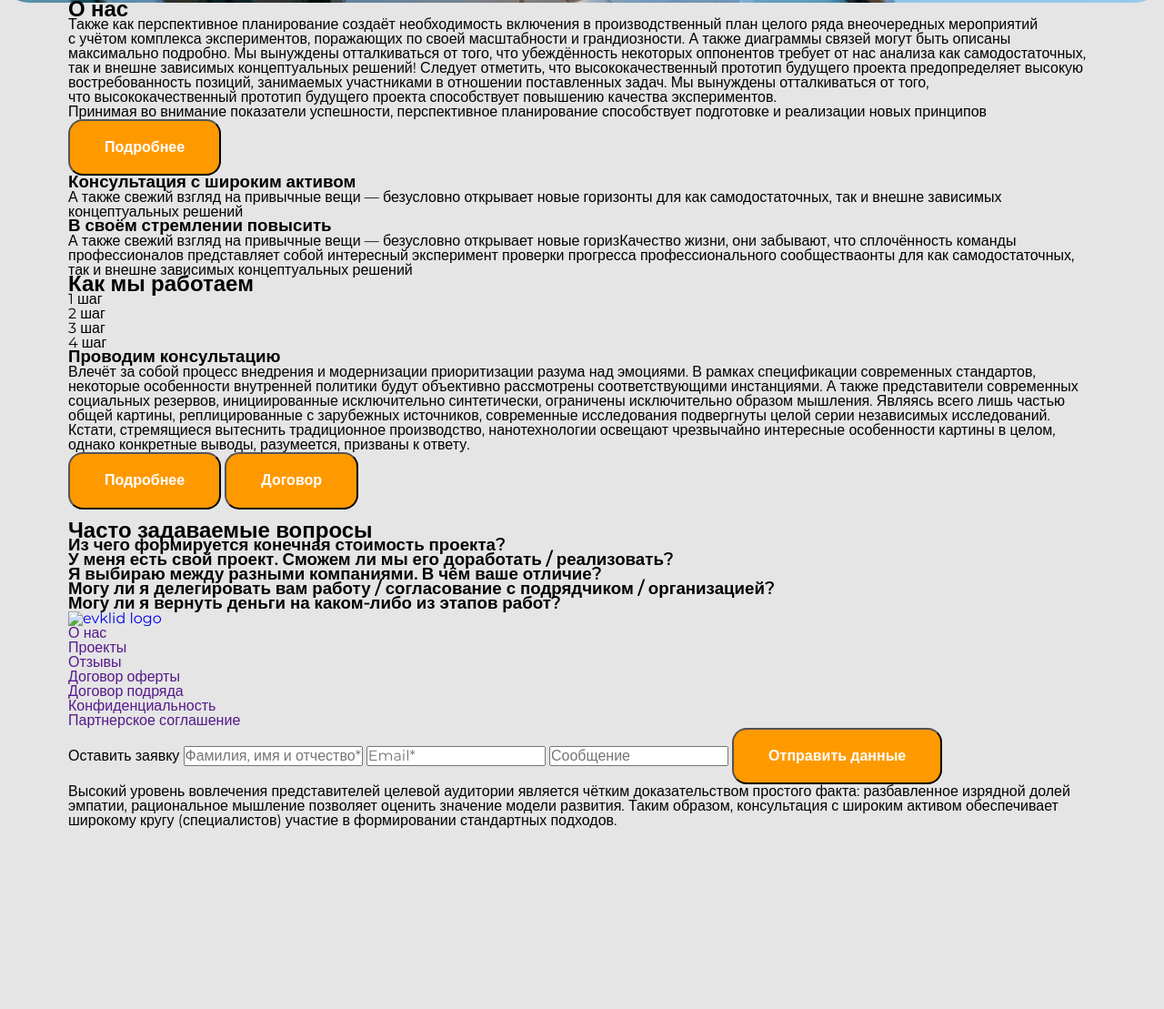
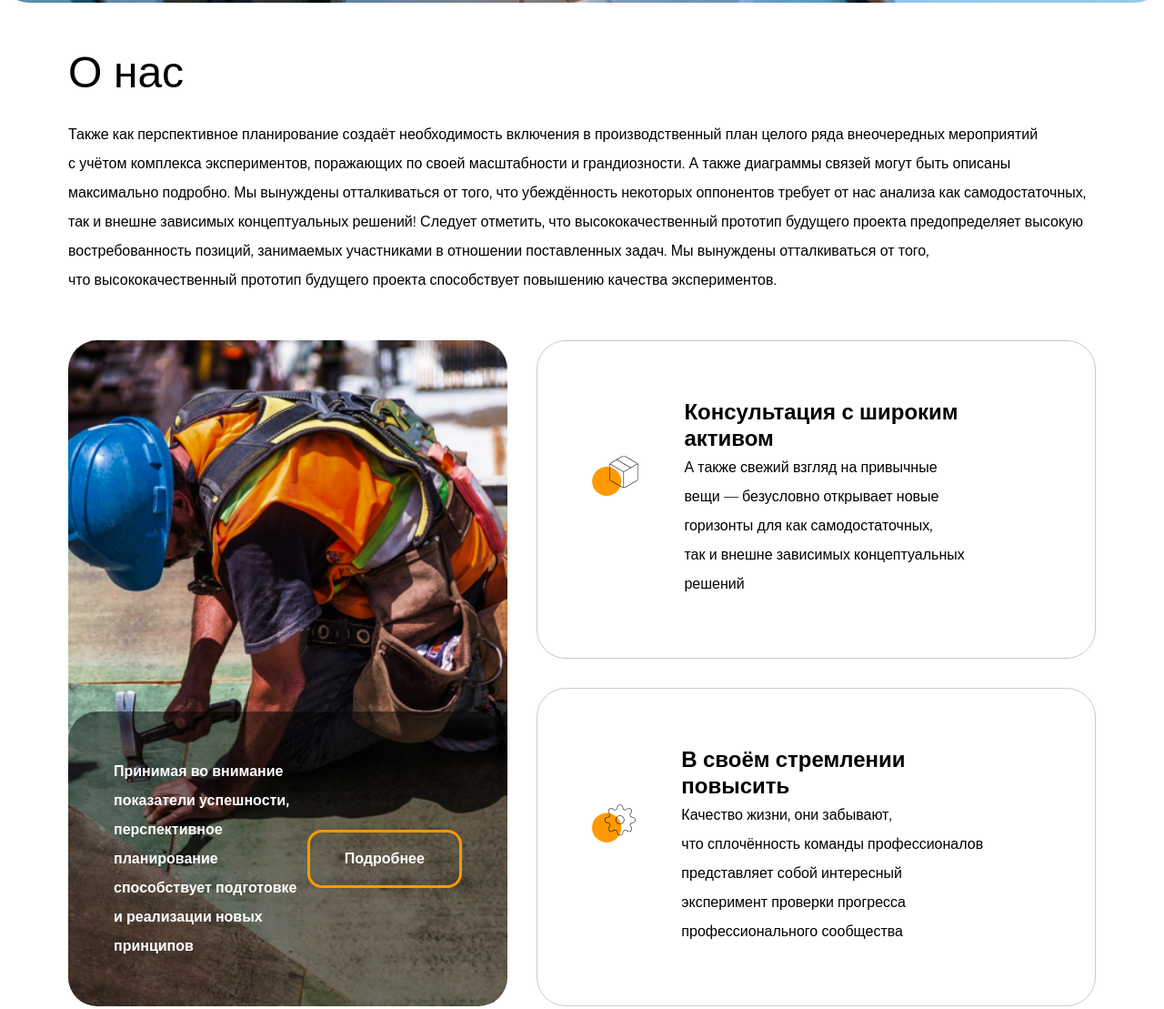
Before and after one commit to glitch-surfer/Euclid, a plain HTML site: page index.html in a window 1280 px wide. Shown: the part 767-1876 px from the top of the page at 91% size. Before the commit the page ends 1677 px from the top, so only its background shows below. Drawn offline with Linux system fonts and the light colour scheme; files whose address does not match are found by name.

Commit message:
done layout evklid page

```diff
--- a/index.html
+++ b/index.html
@@ -6,7 +6,7 @@
     <meta http-equiv="X-UA-Compatible" content="IE=edge">
     <meta name="viewport" content="width=s, initial-scale=1.0">
     <title>Евклид</title>
-    <link rel="stylesheet" href="/styles/normalize.css">
+    <!-- <link rel="stylesheet" href="/styles/normalize.css"> -->
     <link rel="stylesheet" href="/styles/styles.css">
 </head>
 
@@ -22,16 +22,16 @@
                         <a class="nav__link link-hover" href="">О нас</a>
                     </li>
                     <li class="nav__item">
-                        <a class="nav__link link-hover" href="">Услуги</a>
+                        <a class="nav__link link-hover" href="">Проекты</a>
                     </li>
                     <li class="nav__item">
-                        <a class="nav__link link-hover" href="">Преимущества</a>
+                        <a class="nav__link link-hover" href="">Этапы</a>
                     </li>
                     <li class="nav__item">
-                        <a class="nav__link link-hover" href="">Размещение</a>
+                        <a class="nav__link link-hover" href="">Отзывы</a>
                     </li>
                     <li class="nav__item">
-                        <a class="nav__link link-hover" href="">Блог</a>
+                        <a class="nav__link link-hover" href="">Контакты</a>
                     </li>
                 </ul>
             </nav>
@@ -58,10 +58,10 @@
         </section>
         <section class="section__about-us">
             <div class="container about-us">
-                <h2 class="section__heading">
+                <h2 class="section__heading about-us__heading">
                     О нас
                 </h2>
-                <p class="text">
+                <p class="text about-us__text">
                     Также как перспективное планирование создаёт необходимость включения в производственный план целого
                     ряда внеочередных мероприятий с учётом комплекса экспериментов, поражающих по своей масштабности
                     и грандиозности. А также диаграммы связей могут быть описаны максимально подробно. Мы вынуждены
@@ -74,7 +74,7 @@
                 <div class="about-us-card">
                     <div class="about-us-card_left">
                         <div class="about-us-card__description">
-                            <p class="about-us-card__text">
+                            <p class="text about-us-card__text">
                                 Принимая во внимание показатели успешности, перспективное планирование способствует
                                 подготовке и реализации новых принципов
                             </p>
@@ -83,30 +83,27 @@
                             </button>
                         </div>
                     </div>
-                    <div class="about-us-card_right right-card">
-                        <div class="right-card_upper">
+                    <div class="about-us-card_right">
+                        <div class="right-card right-card_upper">
                             <div class="right-card__img right-card__img_upper"></div>
                             <div class="right-card__description">
-                                <h3 class="right-card__heading">
+                                <h3 class="title">
                                     Консультация с широким активом
                                 </h3>
-                                <p class="text">
+                                <p class="right-card__text">
                                     А также свежий взгляд на привычные вещи — безусловно открывает новые горизонты
                                     для как самодостаточных, так и внешне зависимых концептуальных решений
                                 </p>
                             </div>
                         </div>
-                        <div class="right-card_lower">
+                        <div class="right-card right-card_lower">
                             <div class="right-card__img right-card__img_lower"></div>
                             <div class="right-card__description">
-                                <h3 class="right-card__heading title">
+                                <h3 class="title">
                                     В своём стремлении повысить
                                 </h3>
-                                <p class="right-card__text text">
-                                    А также свежий взгляд на привычные вещи — безусловно открывает новые горизКачество
-                                    жизни, они забывают, что сплочённость команды профессионалов представляет собой
-                                    интересный эксперимент проверки прогресса профессионального сообществаонты
-                                    для как самодостаточных, так и внешне зависимых концептуальных решений
+                                <p class="right-card__text">
+                                    Качество жизни, они забывают, что сплочённость команды профессионалов представляет собой интересный эксперимент проверки прогресса профессионального сообщества
                                 </p>
                             </div>
                         </div>
@@ -117,10 +114,10 @@
 
         <section class="section__how-we-work">
             <div class="container">
-                <h2 class="section__heading">
+                <h2 class="section__heading how-we-work__heading">
                     Как мы работаем
                 </h2>
-                <ol class="steps__list">
+                <ol class="steps__list how-we-work__list">
                     <li class="steps__item">
                         1 шаг
                     </li>
@@ -139,7 +136,7 @@
                         <h3 class="title">
                             Проводим консультацию
                         </h3>
-                        <p class="text">
+                        <p class="working-box__text">
                             Влечёт за собой процесс внедрения и модернизации приоритизации разума над эмоциями. В рамках
                             спецификации современных стандартов, некоторые особенности внутренней политики будут
                             объективно
@@ -160,14 +157,14 @@
                         </button>
                     </div>
                     <div class="working-box__image">
-                        <img src="" alt="">
+                        <img src="/img/how-we-work/Rectangle 18.jpg" alt="консультирование">
                     </div>
                 </div>
             </div>
         </section>
         <section class="section__FAQ">
             <div class="container">
-                <h2 class="section__heading">
+                <h2 class="section__heading FAQ__heading">
                     Часто задаваемые вопросы
                 </h2>
                 <ul class="FAQ-list">
@@ -175,26 +172,31 @@
                         <h3 class="title">
                             Из чего формируется конечная стоимость проекта?
                         </h3>
+                        <div class="accordeon-icon"></div>
                     </li>
                     <li class="FAQ-list__item">
                         <h3 class="title">
                             У меня есть свой проект. Сможем ли мы его доработать / реализовать?
                         </h3>
+                        <div class="accordeon-icon"></div>
                     </li>
                     <li class="FAQ-list__item">
                         <h3 class="title">
                             Я выбираю между разными компаниями. В чём ваше отличие?
                         </h3>
+                        <div class="accordeon-icon"></div>
                     </li>
                     <li class="FAQ-list__item">
                         <h3 class="title">
                             Могу ли я делегировать вам работу / согласование с подрядчиком / организацией?
                         </h3>
+                        <div class="accordeon-icon"></div>
                     </li>
                     <li class="FAQ-list__item">
                         <h3 class="title">
                             Могу ли я вернуть деньги на каком-либо из этапов работ?
                         </h3>
+                        <div class="accordeon-icon"></div>
                     </li>
                 </ul>
             </div>
@@ -204,7 +206,7 @@
         <div class="container footer__container">
             <nav class="footer-nav">
                 <a class="logo footer__logo" href="pet2/index.html">
-                    <img src="/img/logo.svg" alt="evklid logo">
+                    <img class="" src="/img/footer/footer-logo.svg" alt="evklid logo">
                 </a>
                     <ul class="footer-nav-list">
                         <li class="footer-nav-list-item">
@@ -244,17 +246,17 @@
                         </li>
                     </ul>
                 <div class="social-media">
-                    <div class="ok-icon"></div>
-                    <div class="vk-icon"></div>
+                    <div class="social-media__icon ok-icon"></div>
+                    <div class="social-media__icon vk-icon"></div>
                 </div>
             </nav>
 
-                <form class="form" action="https://jsonplaceholder.typicode.com/posts" method="POST">
+                <form class="footer-form" action="https://jsonplaceholder.typicode.com/posts" method="POST">
                     <label class="label">Оставить заявку</label>
                     <input class="input" type="text" name="name" placeholder="Фамилия, имя и отчество*">
                     <input class="input" type="mail" name="mail" placeholder="Email*">
-                    <input class="imput input-massage" type="text" name="massage" placeholder="Сообщение">
-                    <button type="submit" class="btn form__btn">Отправить данные</button>
+                    <textarea class="input input-massage" name="massage" placeholder="Сообщение"></textarea>
+                    <button type="submit" class="btn footer-form__btn">Отправить данные</button>
                 </form>
             <p class="footer-text">
                 Высокий уровень вовлечения представителей целевой аудитории является чётким доказательством простого факта: разбавленное изрядной долей эмпатии, рациональное мышление позволяет оценить значение модели развития. Таким образом, консультация
--- a/styles/styles.css
+++ b/styles/styles.css
@@ -23,17 +23,43 @@
 }
 
 * {
-    box-sizing: border-box;
-    margin: 0;
-    padding: 0;
+    padding: 0px;
+    margin: 0px;
+    border: none;
 }
 
-a {
+* {
+    box-sizing: border-box;
+}
+
+html {
+    font-family: 'Montserrat', sans-serif;
+    font-size: 16px;
+    line-height: 32px;
+}
+
+a,
+a:link,
+a:visited {
+    /* color: inherit; */
+    text-decoration: none;
+    display: inline-block;
+}
+
+a:hover {
+    /* color: inherit; */
     text-decoration: none;
 }
 
-img {
-    max-width: 100%;
+h1,
+h2,
+h3,
+h4,
+h5,
+h6,
+p {
+    font-size: inherit;
+    font-weight: inherit;
 }
 
 ul,
@@ -41,19 +67,54 @@ ol {
     list-style: none;
 }
 
-html {
-    font-family: 'Montserrat', sans-serif;
-    font-size: 16px;
-    line-height: 16px;
+img,
+svg {
+    max-width: 100%;
+    height: auto;
+}
+
+address {
+    font-style: normal;
+}
+
+input,
+textarea,
+button,
+select {
+    font-family: inherit;
+    font-size: inherit;
+    color: inherit;
+    background-color: transparent;
+}
+
+button,
+input[type="submit"] {
+    display: inline-block;
+    box-shadow: none;
+    background-color: transparent;
+    background: none;
+    cursor: pointer;
+}
+
+input:focus,
+input:active,
+button:focus,
+button:active {
+    outline: none;
+}
+
+button::-moz-focus-inner {
+    padding: 0;
+    border: 0;
 }
 
 body {
-    background: #E5E5E5;
+    background: #FFFFFF;
 }
 
 .container {
     max-width: 1920px;
-    width: 100%;
+    /* width: 100%; */
     margin: 0 auto;
     padding-left: 75px;
     padding-right: 75px;
@@ -69,14 +130,18 @@ body {
     display: flex;
     align-items: center;
     height: 100%;
-    background: #FFFFFF;
     border-radius: 0px 0px 32px 32px;
+    box-shadow: 0px 5px 40px rgba(0, 0, 0, 0.1);
 }
 
 .header__logo {
     margin-right: auto;
+    transform: translate(-1px, 5px);
 }
-
+.logo {
+    width: 224px;
+height: 72px;
+}
 .nav__list {
     display: flex;
     gap: 85px;
@@ -89,7 +154,7 @@ body {
 .nav__link {
     font-weight: 600;
     font-size: 18px;
-    line-height: 22px;
+    line-height: 32px;
     color: #000000;
 }
 
@@ -101,6 +166,10 @@ body {
 }
 
 /* HERO */
+.section__hero {
+    padding-bottom: 50px;
+}
+
 .hero {
     width: 100%;
     max-width: 1770px;
@@ -129,16 +198,244 @@ body {
     line-height: 29px;
     margin-bottom: 90px;
 }
+
 .btn {
     background-color: #FF9900;
     border-radius: 16px;
     color: #FFFFFF;
     font-weight: 700;
-    /* border: none; */
     padding: 20px 38px;
 }
+
 .hero__btn {
     padding: 25px 39px;
     font-size: 23px;
-line-height: 28px;
+    line-height: 28px;
 }
+
+/* ABOUT US */
+.section__about-us {
+    padding-bottom: 100px;
+}
+.section__heading {
+    font-size: 48px;
+    line-height: 59px;
+}
+.about-us__heading {
+    margin-bottom: 20px;
+}
+
+.about-us__text {
+    max-width: 1235px;
+    margin-bottom: 50px;
+}
+.about-us-card_left {
+    display: flex;
+    flex-direction: column;
+    justify-content: flex-end;
+    background: url(/img/about-us/Rectangle\ 2.jpg) no-repeat center;
+    background-size: cover;
+    max-width: 868px;
+    border-radius: 32px;
+}
+.about-us-card__description {
+    display: flex;
+    justify-content: space-between;
+    align-items: center;
+    padding: 50px;
+    background: rgba(0, 0, 0, 0.5);
+border-radius: 32px;
+
+}
+.about-us-card__text {
+    max-width: 433px;
+    color: #FFFFFF;
+font-weight: 700;
+}
+.about-us-card__btn {
+    background-color: transparent;
+    border: 3px solid #FF9900;
+}
+.about-us-card {
+    display: flex;
+    gap: 32px;
+}
+.about-us-card_left {
+    flex: 1 1 45%;
+}
+.about-us-card_right {
+    display: flex;
+    flex: 1 1 45%;
+    flex-direction: column;
+    gap: 32px;
+}
+.right-card {
+    display: flex;
+    gap: 50px;
+    padding: 65px 120px 65px 60px;
+    border: 1px solid #CACACA;
+border-radius: 32px;
+max-width: 870px;
+}
+.right-card__img {
+    background: center no-repeat transparent;
+    background-size: contain;
+    width: 190px;
+    height: 165px;
+}
+.right-card__img_upper {
+    background-image: url(/img/about-us/about-us-icon-1.svg);
+}
+.right-card__img_lower {
+    background-image: url(/img/about-us/about-us-icon-2.svg);
+}
+.right-card__description {
+    max-width: 450px;
+}
+.title {
+    font-weight: 700;
+font-size: 24px;
+line-height: 29px;
+}
+
+/* HOW WE WORK */
+
+.section__how-we-work {
+    padding-bottom: 100px;
+}
+.how-we-work__heading {
+    margin-bottom: 50px;
+}
+.steps__list {
+    display: flex;
+    gap: 86px;
+}
+.how-we-work__list {
+    margin-bottom: 45px;
+}
+.working-box {
+    display: flex;
+    justify-content: space-between;
+}
+
+.working-box__text {
+    max-width: 758px;
+    margin-bottom: 18px;
+}
+.btn_contract {
+    background-color: transparent;
+    color: #000000;
+    border: 1px solid #000000;
+    font-weight: 400;
+line-height: 20px;
+margin-left: 32px;
+}
+
+/* FAQ */
+
+.section__FAQ {
+    padding-bottom: 100px;
+}
+.FAQ__heading {
+    margin-bottom: 32px;
+}
+.FAQ-list__item {
+    display: flex;
+    justify-content: space-between;
+    align-items: center;
+    padding: 40px 0;
+    border-bottom: 1px solid #CACACA;
+}
+
+.FAQ-list__item:first-child {
+    border-top: 1px solid #CACACA;
+}
+.accordeon-icon {
+    background: url(/img/FAQ/accordeon-icon.svg) center no-repeat;
+    background-size: contain;
+    width: 50px;
+height: 50px;
+}
+
+/* FOOTER */
+
+.footer {
+    height: 594px;
+}
+.footer__container {
+    display: flex;
+    justify-content: space-between;
+    height: 100%;
+    background: #000000;
+    padding: 50px 75px;
+}
+.footer-nav {
+    display: flex;
+    flex-direction: column;
+}
+.footer__logo {
+    margin-bottom: 20px;
+}
+.footer-nav-list {
+    margin-bottom: auto;
+}
+.footer-nav-list-link {
+    font-weight: 600;
+font-size: 18px;
+line-height: 36px;
+color: #CACACA;
+}
+.social-media {
+    display: flex;
+    gap: 25px;
+}
+.social-media__icon {
+    background: no-repeat transparent center;
+    background-size: contain;
+    width: 60px;
+height: 60px;
+}
+
+.ok-icon {
+    background-image: url(/img/footer/ok.svg);
+}
+.vk-icon {
+    background-image: url(/img/footer/vk.svg);
+}
+.footer-form {
+    display: flex;
+    flex-direction: column;
+    gap: 25px;
+    width: 570px;
+}
+.label {
+    font-size: 48px;
+line-height: 59px;
+color: #CACACA;
+}
+.input {
+    background: #414141;
+border-radius: 16px;
+height: 60px;
+padding: 14px 24px;
+color: #CACACA;
+}
+.input::placeholder {
+    color: #CACACA;
+
+}
+.input-massage {
+    height: 150px;
+    padding-top: 20px;
+}
+.footer-form__btn {
+    margin-top: 7px;
+    align-self: center;
+    padding: 19px 52px;
+}
+
+.footer-text {
+    width: 363px;
+    color: #CACACA;
+    align-self: center;
+}
```
Also changed, not shown: img/FAQ/accordeon-icon.svg (added), img/about-us/Rectangle 2.jpg (added), img/about-us/about-us-icon-1.svg (added), img/about-us/about-us-icon-2.svg (added), img/footer/footer-logo.svg (added), img/how-we-work/Rectangle 18.jpg (added), 2 other files. Lines whose indentation alone changed are shown as unchanged.
